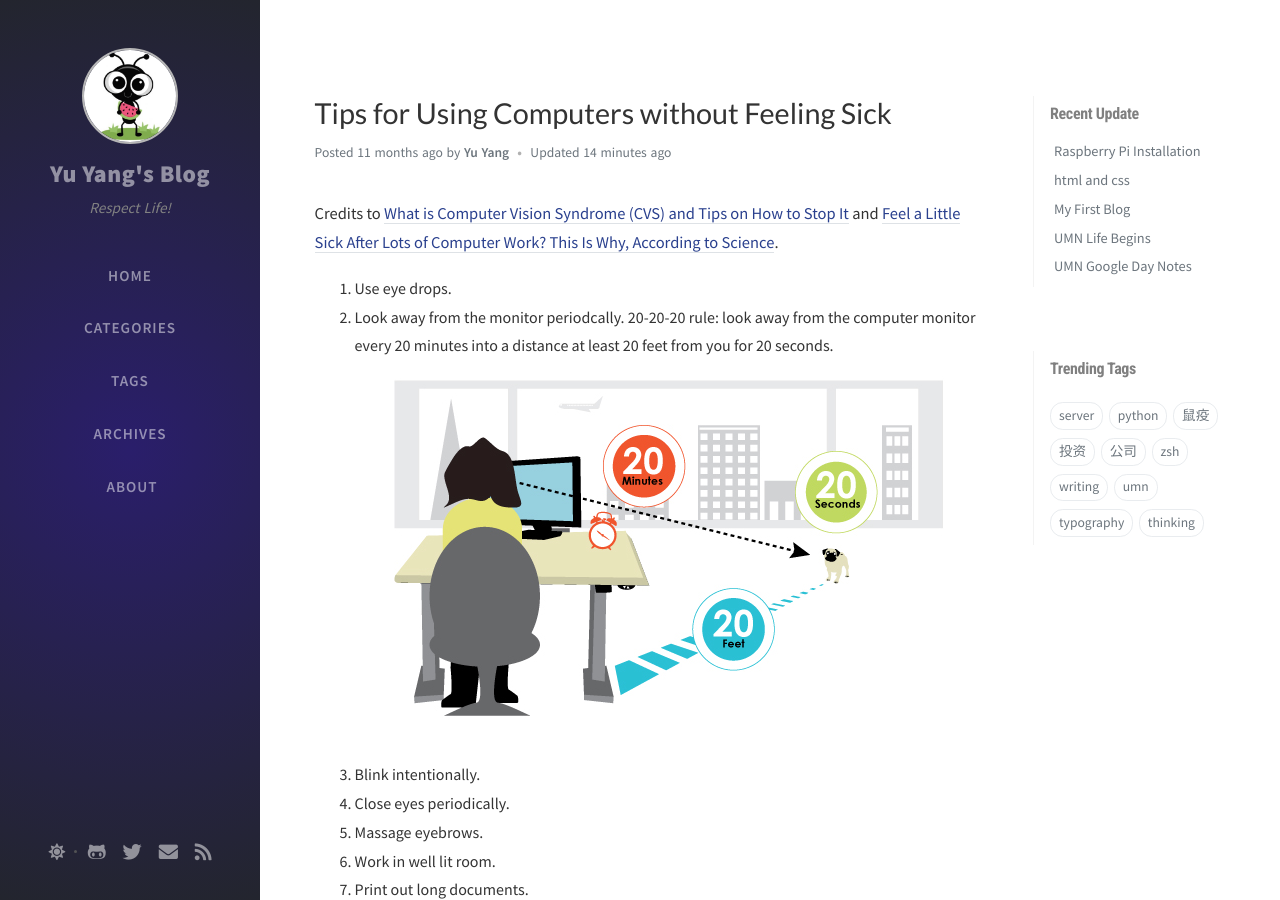
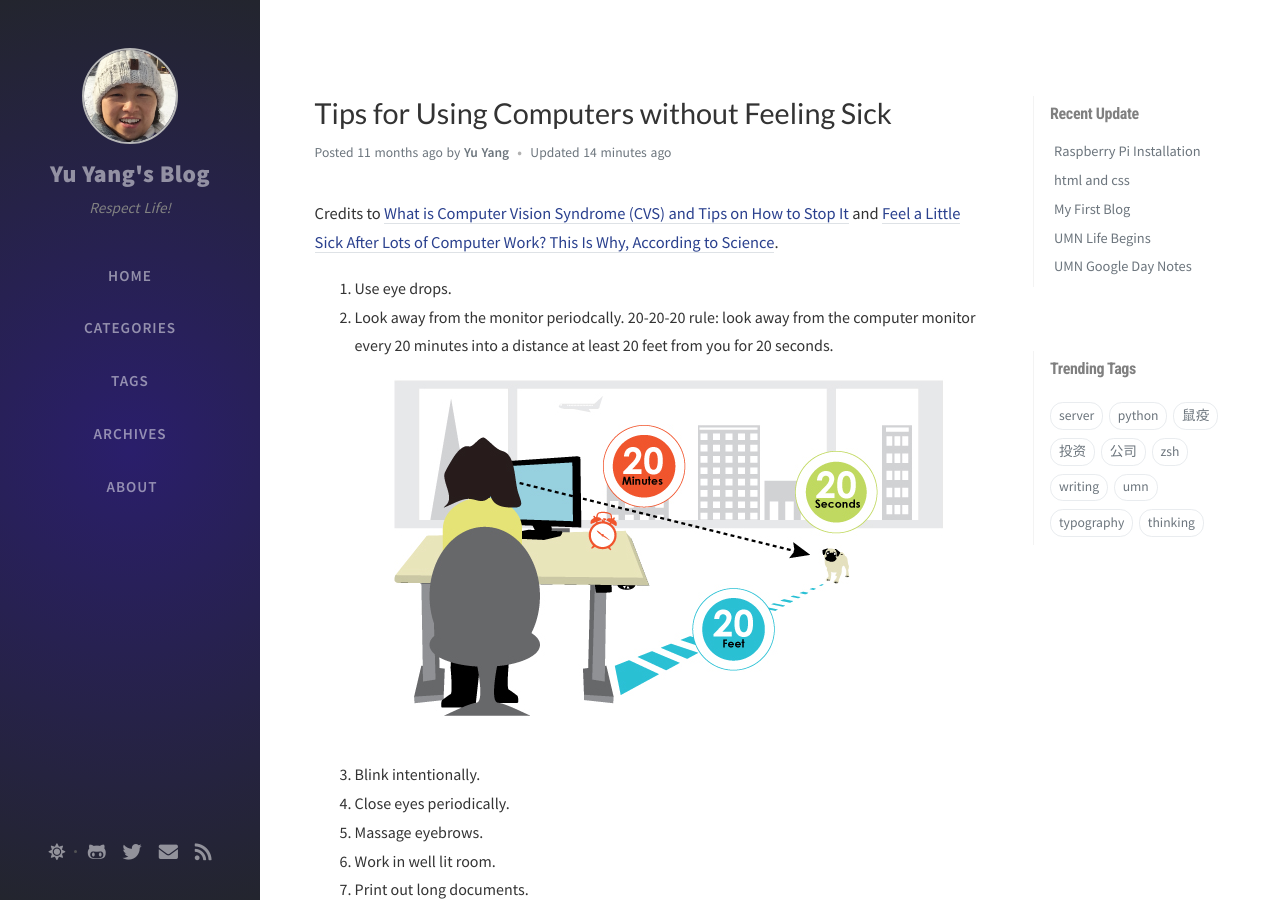
Before and after one commit to yuyangstatistics/blog, a Jekyll site: the page built from _posts/2019-06-21-Tips-for-using-Computers-without-feeling-sick.md, in a window 1280 px wide and 900 px high. Built offline with Jekyll 4.4.1, drawn with Linux system fonts in a browser that asks for light colours; nearby versions of some CDN libraries; comment, search, counter and statistics services are not loaded.

Commit message:
modify img paths

```diff
--- a/_config.yml
+++ b/_config.yml
@@ -20,7 +20,7 @@ url: 'https://yuyangstatistics.github.io'
 
 author: Yu Yang                  # change to your full name
 
-avatar: /assets/img/sample/avatar.jpg   # support internet resources
+avatar: /assets/img/posts/yuyang.jpg   # support internet resources
 
 github:
   username: yuyangstatistics            # change to your github username
--- a/_posts/2019-06-21-Tips-for-using-Computers-without-feeling-sick.md
+++ b/_posts/2019-06-21-Tips-for-using-Computers-without-feeling-sick.md
@@ -9,7 +9,7 @@ Credits to [What is Computer Vision Syndrome (CVS) and Tips on How to Stop It](h
 
 1. Use eye drops.
 2. Look away from the monitor periodcally. 20-20-20 rule: look away from the computer monitor every 20 minutes into a distance at least 20 feet from you for 20 seconds.
-![20-20-20 rule](/assets/img/posts/20-20-20-rule.jpg)
+![20-20-20 rule]({{site.baseurl}}/assets/img/posts/20-20-20-rule.jpg)
 3. Blink intentionally.
 4. Close eyes periodically.
 5. Massage eyebrows.
```
Also changed, not shown: _posts/2020-01-03-MinneMUDAC.md (+0 -1 lines), assets/img/posts/yu-trip-0717.jpg (added), assets/img/posts/yuyang.jpg (added).
